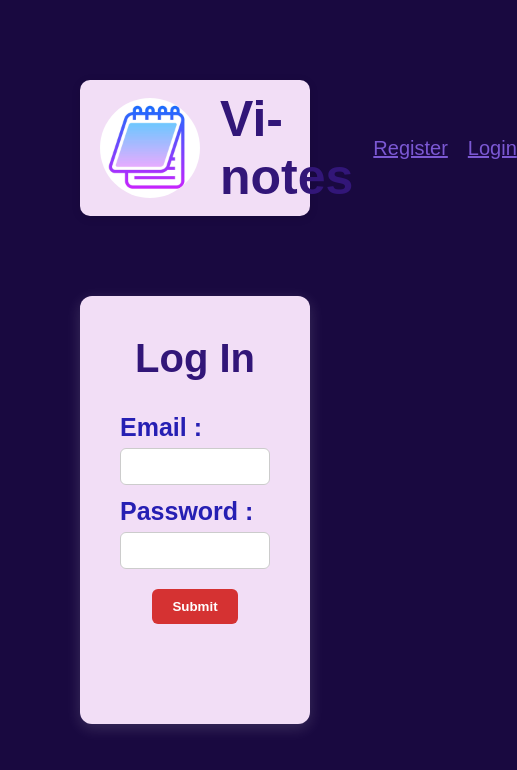
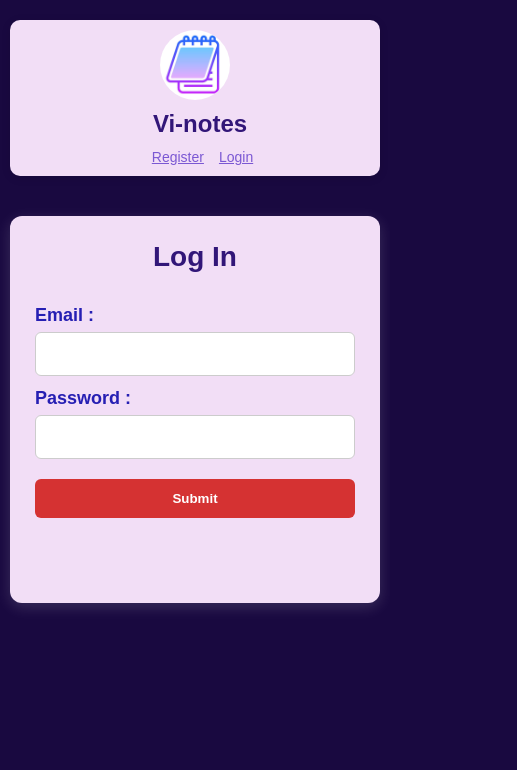
Before and after one commit to pabbasaiharsha/Vi-notes-mernstack-login-vercel_render, a React (Vite) app in the folder frontend/: page / in a window 390 px wide. Shown: the top 770 px of the page, 517 px wide, since content can reach past the window. Built offline with nearby package versions, Linux system fonts and the light colour scheme; no server answers.

Commit message:
made some changes to css

```diff
--- a/frontend/src/App.css
+++ b/frontend/src/App.css
@@ -8,18 +8,16 @@
 /* Page background */
 body {
   font-family: Arial, sans-serif;
-  background:#190940;
-  padding: 80px;
-
+  background: #190940;
+  padding: 40px 20px; /* ✅ reduced for mobile */
 }
-
-
 
 /* Navbar */
 nav {
   display: flex;
   align-items: center;
   justify-content: space-between;
+  flex-wrap: wrap; /* ✅ allows wrapping on small screens */
   background: rgb(242, 222, 246);
   padding: 10px 20px;
   border-radius: 10px;
@@ -29,48 +27,42 @@ nav {
 /* Logo */
 nav img {
   border-radius: 50%;
-  width: 100px;
-  height: 100px;
+  width: 70px;  /* ✅ smaller for mobile */
+  height: 70px;
 }
 
 /* Heading */
 #heading {
-  font-size: 50px;
+  font-size: 32px; /* ✅ reduced */
   font-weight: bold;
   color: #321678;
-  margin-left: 20px;
-
+  margin-left: 10px;
 }
 
 /* Nav links */
 nav a {
-  margin-left: 20px;
-
- color: rgb(123, 88, 211);
-  font-size: 20px;
+  margin-left: 15px;
+  color: rgb(123, 88, 211);
+  font-size: 16px; /* ✅ reduced */
   font-weight: 500;
 }
 
-
-
 /* Center container */
 .container {
-  margin: 80px auto;
+  margin: 40px auto;
   display: flex;
   flex-direction: column;
-  justify-content: center;
-  align-items: space-between;
-  background:rgb(242, 222, 246);
-  padding: 40px;
+  background: rgb(242, 222, 246);
+  padding: 25px; /* ✅ reduced */
   border-radius: 12px;
-    width: 100%;
-  max-width: 500px;
+  width: 100%;
+  max-width: 400px; /* ✅ better for mobile */
   box-shadow: 0px 4px 15px rgba(255, 255, 255, 0.15);
 }
 
 /* Heading */
 h1 {
-  font-size: 40px;
+  font-size: 28px; /* ✅ responsive */
   text-align: center;
   margin-bottom: 20px;
   color: #321678;
@@ -78,7 +70,7 @@ h1 {
 
 /* Form labels */
 label {
-   font-size: 25px;
+  font-size: 18px; /* ✅ reduced */
   display: block;
   margin-top: 12px;
   color: #261FB3;
@@ -88,28 +80,59 @@ label {
 /* Inputs */
 input {
   width: 100%;
-  padding: 10px;
+  padding: 12px;
   margin-top: 6px;
   border-radius: 6px;
   border: 1px solid #ccc;
+  font-size: 16px; /* ✅ better typing on mobile */
 }
 
 /* Button section */
 .buttons {
   margin-top: 20px;
-  text-align: center;
 }
 
 /* Button */
 button {
-  padding: 10px 20px;
+  width: 100%; /* ✅ full width for mobile */
+  padding: 12px;
   border: none;
   border-radius: 6px;
   cursor: pointer;
   font-weight: bold;
 }
 
+/* Submit Button */
 .submitBtn {
   background: #d53232;
   color: white;
 }
+
+/* Google button container */
+.googleBtnContainer {
+  display: flex;
+  justify-content: center;
+  margin-top: 20px;
+}
+
+/* 📱 Mobile adjustments */
+@media (max-width: 480px) {
+  body {
+    padding: 20px 10px;
+  }
+
+  #heading {
+    font-size: 24px;
+    text-align: center;
+    width: 100%;
+  }
+
+  nav {
+    justify-content: center;
+    gap: 10px;
+  }
+
+  nav a {
+    font-size: 14px;
+  }
+}
```
